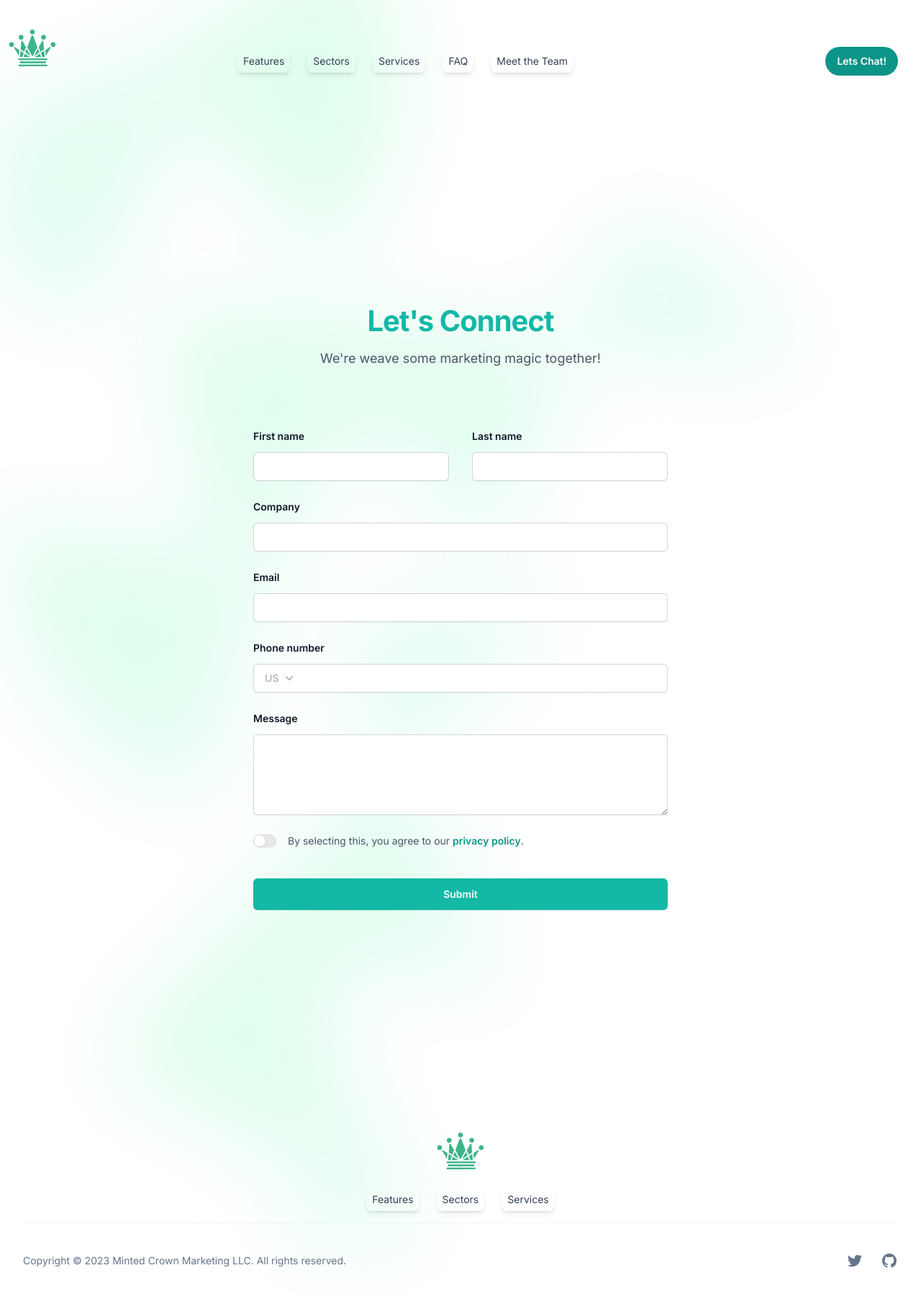
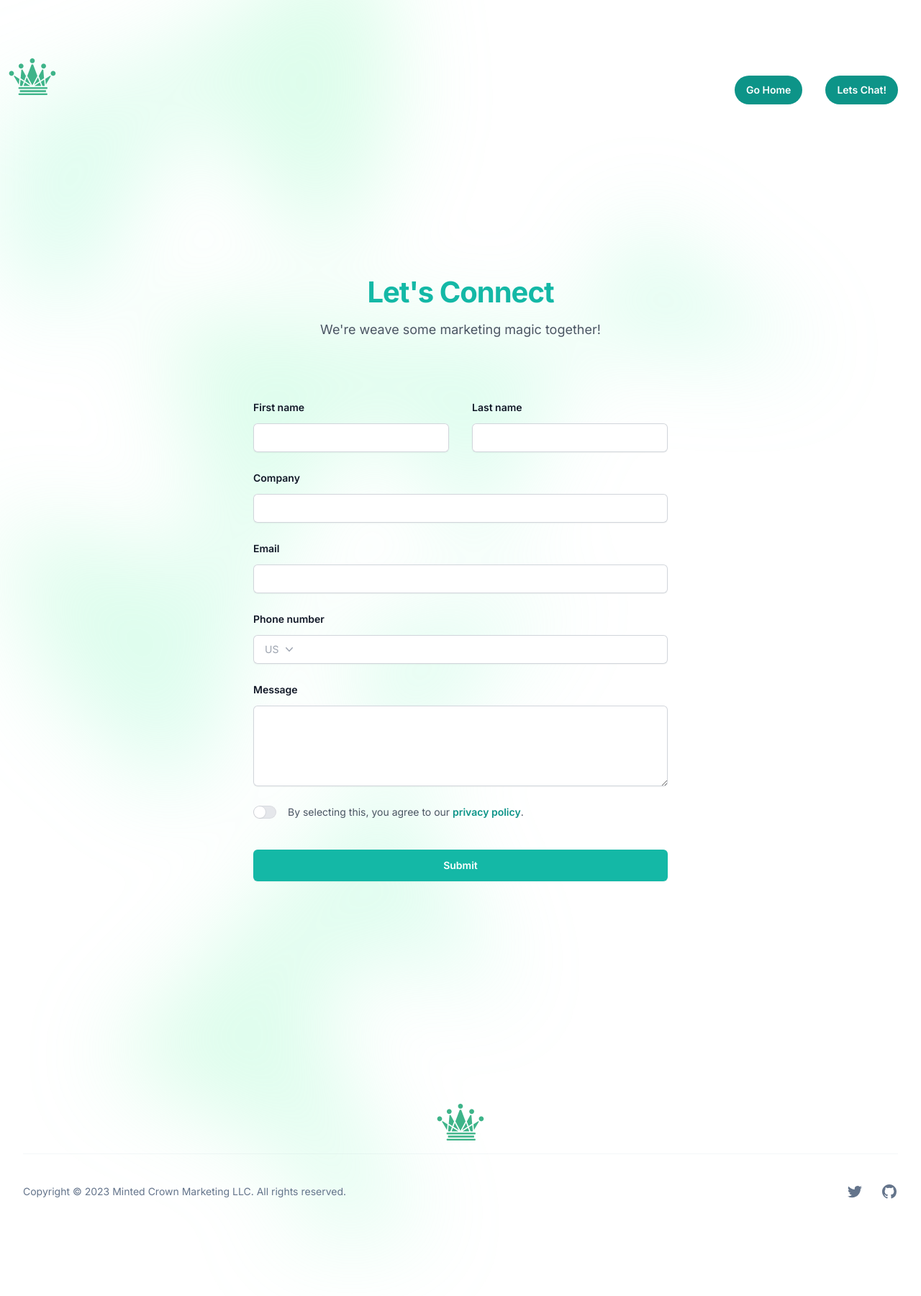
Before and after one commit to Sergemoraru/MintedCrown, a Next.js app: page /contact in a window 1280 px wide. Shown: the top 1800 px of the page at 72% size. After the commit the page ends 1730 px from the top, so only its background shows below. Built offline with nearby package versions, Linux system fonts and the light colour scheme.

Commit message:
fixed buttons not working on s&a page

```diff
--- a/src/app/contact/page.jsx
+++ b/src/app/contact/page.jsx
@@ -5,8 +5,8 @@ import { useState } from 'react'
 import Privacy from '@/components/Privacy'
 import { ChevronDownIcon } from '@heroicons/react/20/solid'
 import { Switch } from '@headlessui/react'
-import { Header } from '@/components/Header'
-import Footer from '@/components/Footer'
+import { Header2 } from '@/components/Header2'
+import { Footer2 } from '@/components/Footer2'
 import Link from 'next/link'
 
 function classNames(...classes) {
@@ -19,7 +19,7 @@ export default function Contact() {
 
   return (
     <div>
-      <Header />
+      <Header2 />
       <div className="isolate bg-white px-6 py-4 sm:py-32 lg:px-8">
         <div
           className="absolute inset-x-0 top-[-10rem] -z-10 transform-gpu overflow-hidden blur-3xl sm:top-[-20rem]"
@@ -224,7 +224,7 @@ export default function Contact() {
           </div>
         </form>
       </div>
-      <Footer />
+      <Footer2 />
     </div>
   )
 }
--- a/src/app/mcm-services/strategyAndAdvisory/page.jsx
+++ b/src/app/mcm-services/strategyAndAdvisory/page.jsx
@@ -10,9 +10,6 @@ export default function StrategyAndAdvisory() {
   return (
     <div className="relative isolate overflow-hidden bg-white px-6 py-24 sm:py-32 lg:overflow-visible lg:px-0">
       <div className="absolute inset-0 -z-10 overflow-hidden">
-        <div className='pt-12'>
-          <Header2 />
-        </div>
         <svg
           className="absolute left-[max(50%,25rem)] top-0 h-[64rem] w-[128rem] -translate-x-1/2 stroke-emerald-200 [mask-image:radial-gradient(64rem_64rem_at_top,white,transparent)]"
           aria-hidden="true"
@@ -42,6 +39,9 @@ export default function StrategyAndAdvisory() {
             fill="url(#e813992c-7d03-4cc4-a2bd-151760b470a0)"
           />
         </svg>
+      </div>
+      <div className='-mt-24 -mb-12'>
+        <Header2 />
       </div>
 
       <div className="mx-auto grid max-w-2xl grid-cols-1 gap-x-8 gap-y-16 lg:mx-0 lg:max-w-none lg:grid-cols-2 lg:items-start lg:gap-y-5 lg:pt-20">
@@ -102,7 +102,8 @@ export default function StrategyAndAdvisory() {
                 gem in a sea of stones.
               </p>
               <h2 className="mt-16 text-2xl font-bold tracking-tight text-gray-900">
-                Steering Through Marketing's <span className='text-teal-500'>Ever-Changing</span> Terrain
+                Steering Through Marketing's{' '}
+                <span className="text-teal-500">Ever-Changing</span> Terrain
               </h2>
               <p className="mt-6">
                 But the adventure doesn't stop there. With our ongoing support,
```
